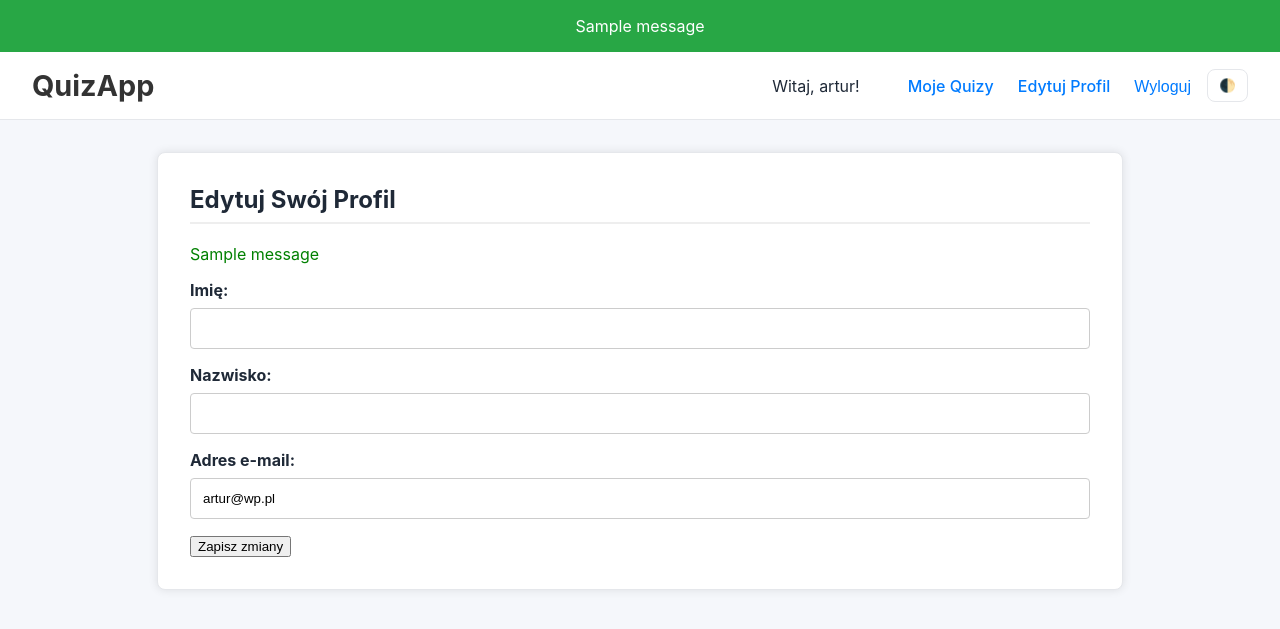
After one commit to Menz1312/projektgrupowy, a Django app: page /accounts/profile/ in a window 1280 px wide. The commit adds this page. Shown: the top 629 px of the page. Run offline with Django 5.2, Linux system fonts and the light colour scheme; a user stored in the database is signed in; tables that the repository leaves empty hold one stand-in row (values such as "Sample post"); one stand-in notice (Sample message) is shown.

Commit message:
Edycja Profilu

```diff
--- a/accounts/forms.py
+++ b/accounts/forms.py
@@ -1,7 +1,21 @@
-from django.contrib.auth.forms import UserCreationForm
+# accounts/forms.py
+
+from django.contrib.auth.forms import UserCreationForm, UserChangeForm
 from .models import User
+from django import forms # Dodaj ten import
 
 class CustomUserCreationForm(UserCreationForm):
     class Meta(UserCreationForm.Meta):
         model = User
         fields = ('username', 'email')
+
+# NOWA KLASA FORMULARZA DO EDYCJI PROFILU
+class UserProfileForm(forms.ModelForm):
+    class Meta:
+        model = User
+        fields = ('first_name', 'last_name', 'email')
+        labels = {
+            'first_name': 'Imię',
+            'last_name': 'Nazwisko',
+            'email': 'Adres e-mail',
+        }
--- a/accounts/urls.py
+++ b/accounts/urls.py
@@ -1,12 +1,12 @@
 # accounts/urls.py
 
 from django.urls import path, include # Upewnij się, że 'include' jest zaimportowane
-from .views import RegisterView
+from .views import RegisterView, profile_edit_view
 
 urlpatterns = [
     # Ścieżka do widoku rejestracji
     path('register/', RegisterView.as_view(), name='register'),
-
+    path('profile/', profile_edit_view, name='profile_edit'), # NOWA ŚCIEŻKA
     # Dołączenie wszystkich wbudowanych URLi Django dla uwierzytelniania
     # To automatycznie doda ścieżki takie jak:
     # login/, logout/, password_change/, password_reset/ itd.
--- a/accounts/views.py
+++ b/accounts/views.py
@@ -1,8 +1,27 @@
+# accounts/views.py
+
 from django.urls import reverse_lazy
 from django.views.generic import CreateView
-from .forms import CustomUserCreationForm
+from django.shortcuts import render, redirect # Dodaj importy
+from django.contrib.auth.decorators import login_required # Dodaj import
+from django.contrib import messages # Dodaj import
+from .forms import CustomUserCreationForm, UserProfileForm # Dodaj import UserProfileForm
 
 class RegisterView(CreateView):
     form_class = CustomUserCreationForm
     success_url = reverse_lazy('login')
     template_name = 'registration/register.html'
+
+# NOWY WIDOK DO EDYCJI PROFILU
+@login_required # Wymaga zalogowania
+def profile_edit_view(request):
+    if request.method == 'POST':
+        form = UserProfileForm(request.POST, instance=request.user)
+        if form.is_valid():
+            form.save()
+            messages.success(request, 'Twój profil został zaktualizowany!')
+            return redirect('profile_edit') # Przekieruj z powrotem na tę samą stronę
+    else:
+        form = UserProfileForm(instance=request.user) # Wypełnij formularz danymi użytkownika
+
+    return render(request, 'registration/profile_edit.html', {'form': form})
--- a/templates/base.html
+++ b/templates/base.html
@@ -7,7 +7,6 @@
   <title>{% block title %}QuizApp{% endblock %}</title>
   <link rel="stylesheet" href="{% static 'css/style.css' %}">
 
-  <!-- Boot: ustaw motyw zanim strona się narysuje -->
   <script>
   (function () {
     try {
@@ -34,6 +33,8 @@
       {% if user.is_authenticated %}
         <span style="margin-right:1.5rem;">Witaj, {{ user.username }}!</span>
         <a href="{% url 'my-quizzes' %}">Moje Quizy</a>
+        {# DODANY LINK DO EDYCJI PROFILU #}
+        <a href="{% url 'profile_edit' %}" style="margin-left: 1.5rem;">Edytuj Profil</a>
         <form action="{% url 'logout' %}" method="post" style="display:inline;margin:0;">
           {% csrf_token %}
           <button type="submit" style="background:none;border:none;color:#007bff;font-weight:500;cursor:pointer;padding:0;font-size:1rem;margin-left:1.5rem;">Wyloguj</button>
@@ -43,7 +44,6 @@
         <a href="{% url 'register' %}">Zarejestruj</a>
       {% endif %}
 
-      <!-- Przełącznik motywu: widoczny dla KAŻDEGO -->
       <button id="theme-toggle" class="theme-toggle" aria-label="Przełącz motyw" style="margin-left:1rem;">🌓</button>
     </div>
   </nav>
@@ -52,7 +52,6 @@
     {% block content %}{% endblock %}
   </main>
 
-  <!-- Logika przełączania -->
   <script src="{% static 'js/theme.js' %}"></script>
 </body>
 </html>
--- /dev/null
+++ b/templates/registration/profile_edit.html
@@ -0,0 +1,19 @@
+{% extends "base.html" %}
+
+{% block title %}Edytuj Profil{% endblock %}
+
+{% block content %}
+  <h2>Edytuj Swój Profil</h2>
+
+  {% if messages %}
+    {% for message in messages %}
+      <p style="color: green;">{{ message }}</p>
+    {% endfor %}
+  {% endif %}
+
+  <form method="post">
+    {% csrf_token %}
+    {{ form.as_p }}
+    <button type="submit">Zapisz zmiany</button>
+  </form>
+{% endblock %}
```
Also changed, not shown: db.sqlite3, quizzes/migrations/0002_alter_quiz_visibility_question_answer.py (added).
